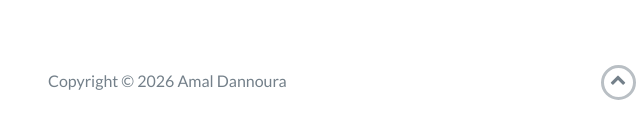
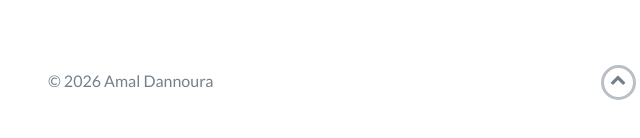
Before and after one commit to adannoura/adannoura.github.io, a website: page index.html in a window 1280 px wide. Shown: the part 3885-4023 px from the top of the page, 22-662 px from the left. Drawn offline with nearby package versions, Linux system fonts and the light colour scheme.

Commit message:
Update index.html

```diff
--- a/index.html
+++ b/index.html
@@ -255,7 +255,8 @@ I am currently seeking a full-time role in IT Support, Network Administration, o
             <div class="row">
                 <div class="col-sm-5 copyright">
                     <p>
-                        Copyright &copy; <span id="current-year">2026</span> Amal Dannoura
+                         &copy;
+				<span id="current-year">2026</span> Amal Dannoura
                     </p>
                 </div>
                 <div class="col-sm-2 top">
```
